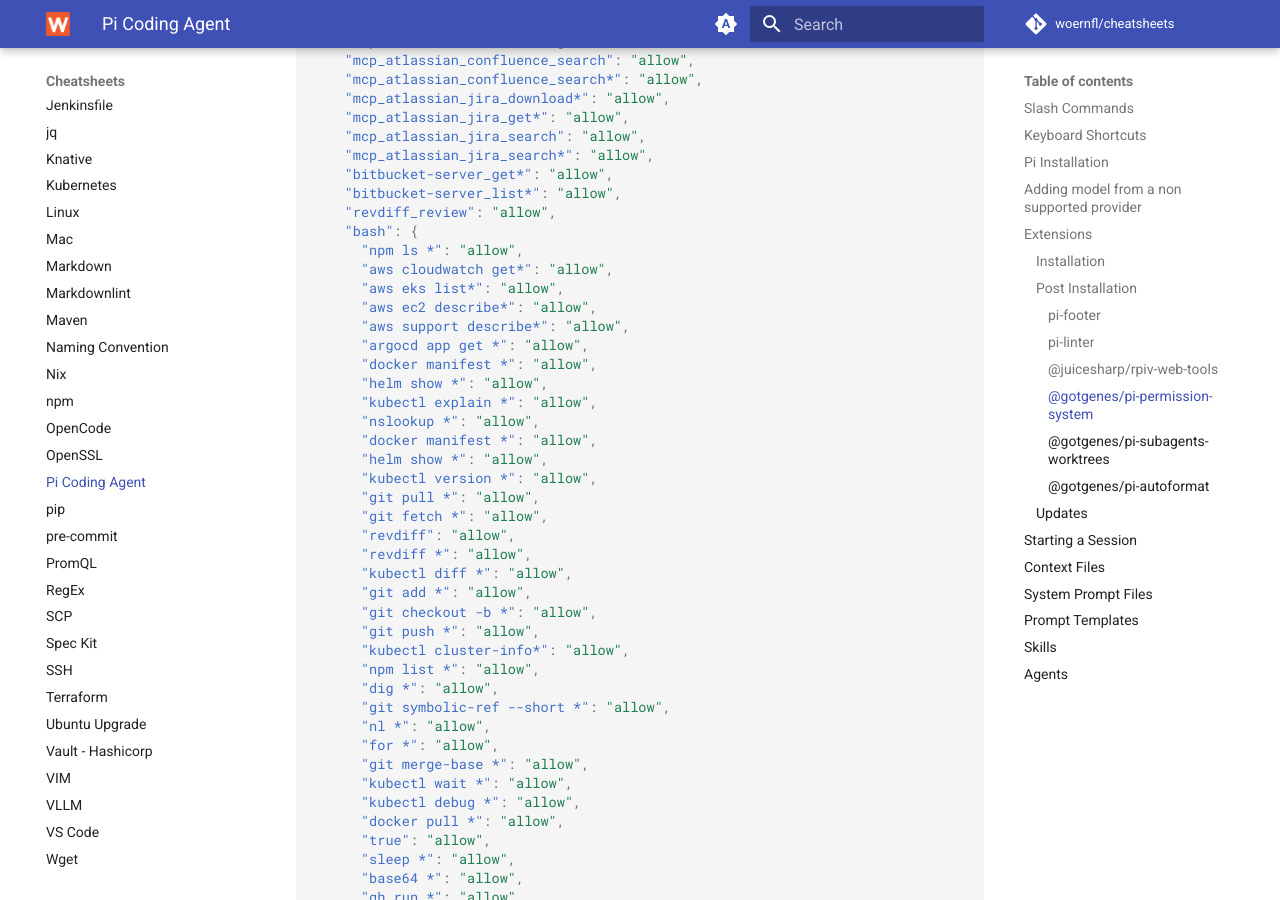
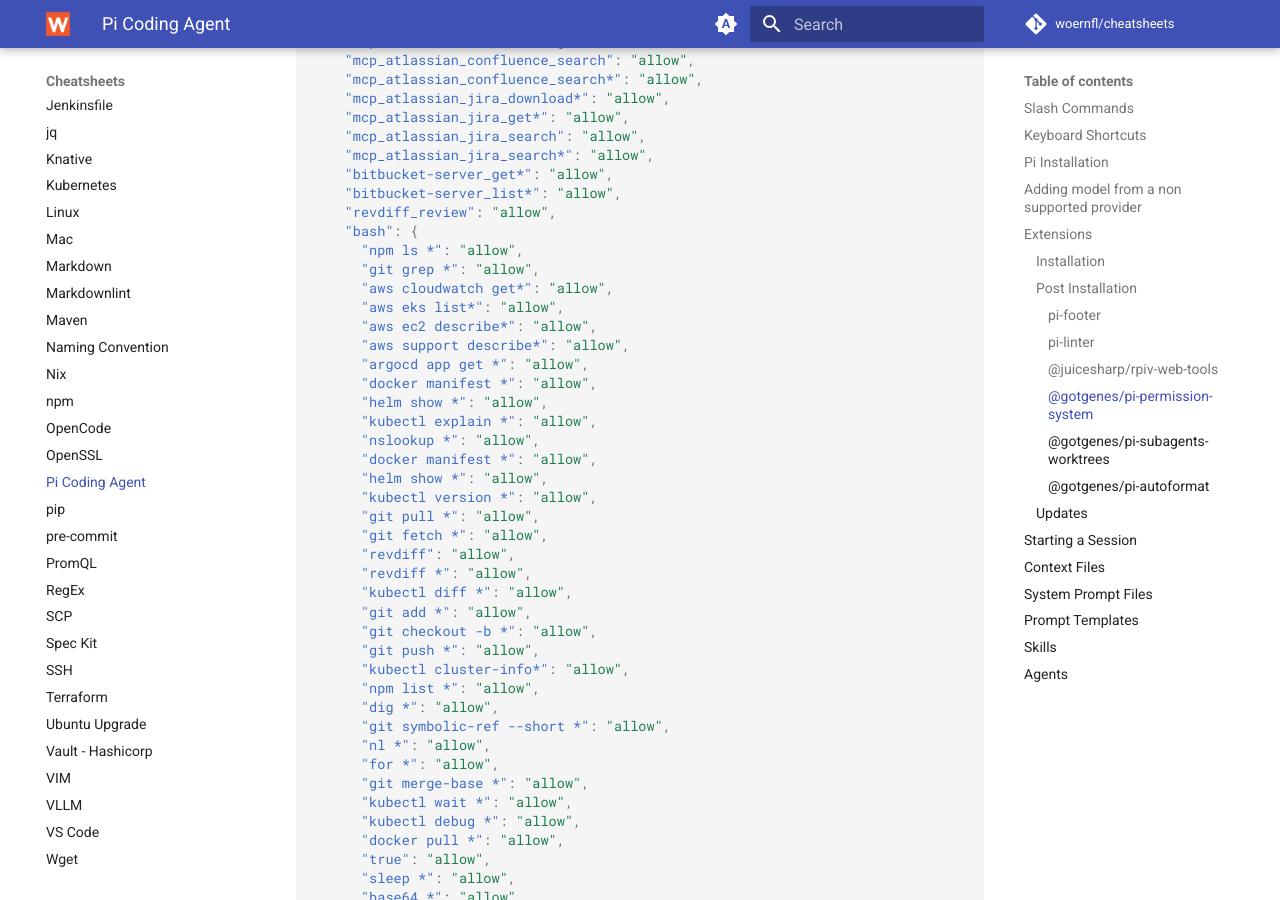
Before and after one commit to woernfl/cheatsheets, an MkDocs documentation site: the page built from docs/pi.md, in a window 1280 px wide and 900 px high, scrolled down 8675 px. Built offline with MkDocs 1.6.1 and Material for MkDocs 9.7.7, drawn with Linux system fonts in a browser that asks for light colours; comment, search, counter and statistics services are not loaded.

Commit message:
Update pi.md (#536)

```diff
--- a/docs/pi.md
+++ b/docs/pi.md
@@ -417,6 +417,7 @@ File to modify: `~/.pi/agent/extensions/pi-permission-system/config.json`:
     "revdiff_review": "allow",
     "bash": {
       "npm ls *": "allow",
+      "git grep *": "allow",
       "aws cloudwatch get*": "allow",
       "aws eks list*": "allow",
       "aws ec2 describe*": "allow",
```
